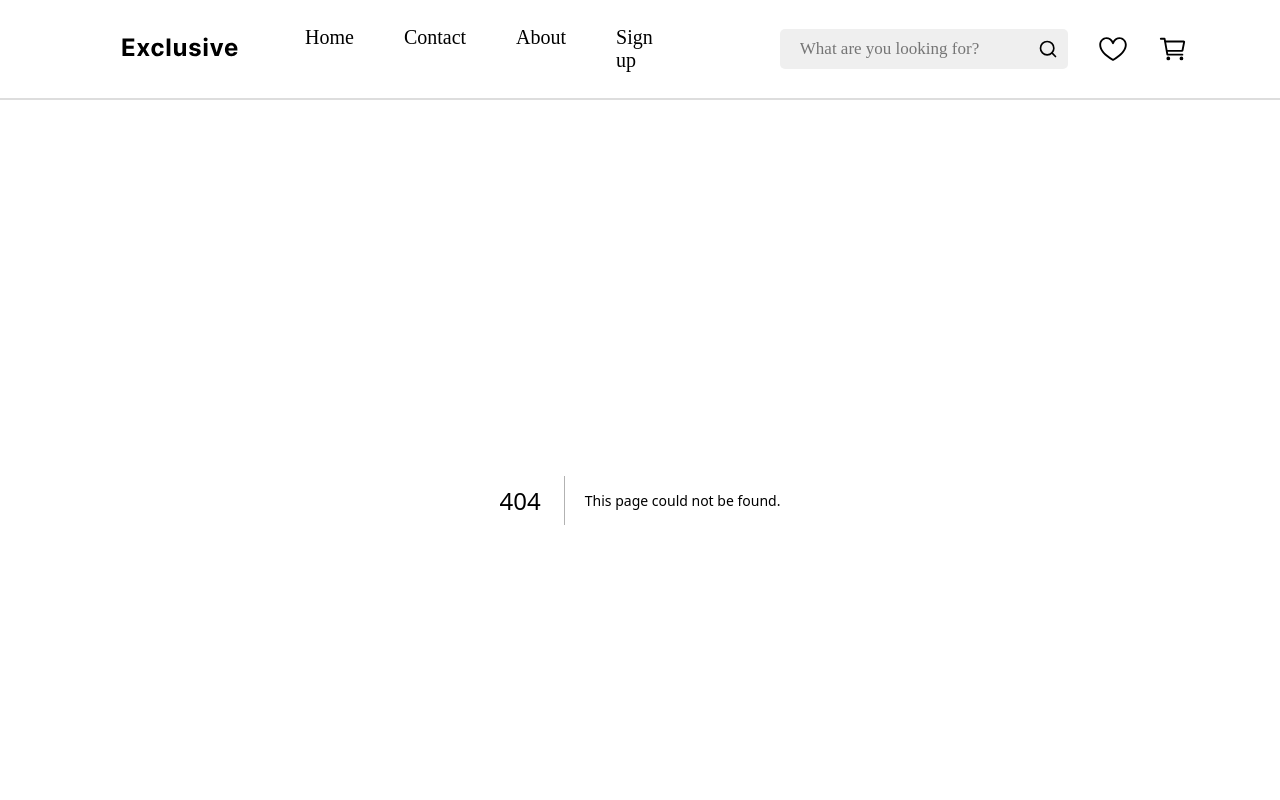
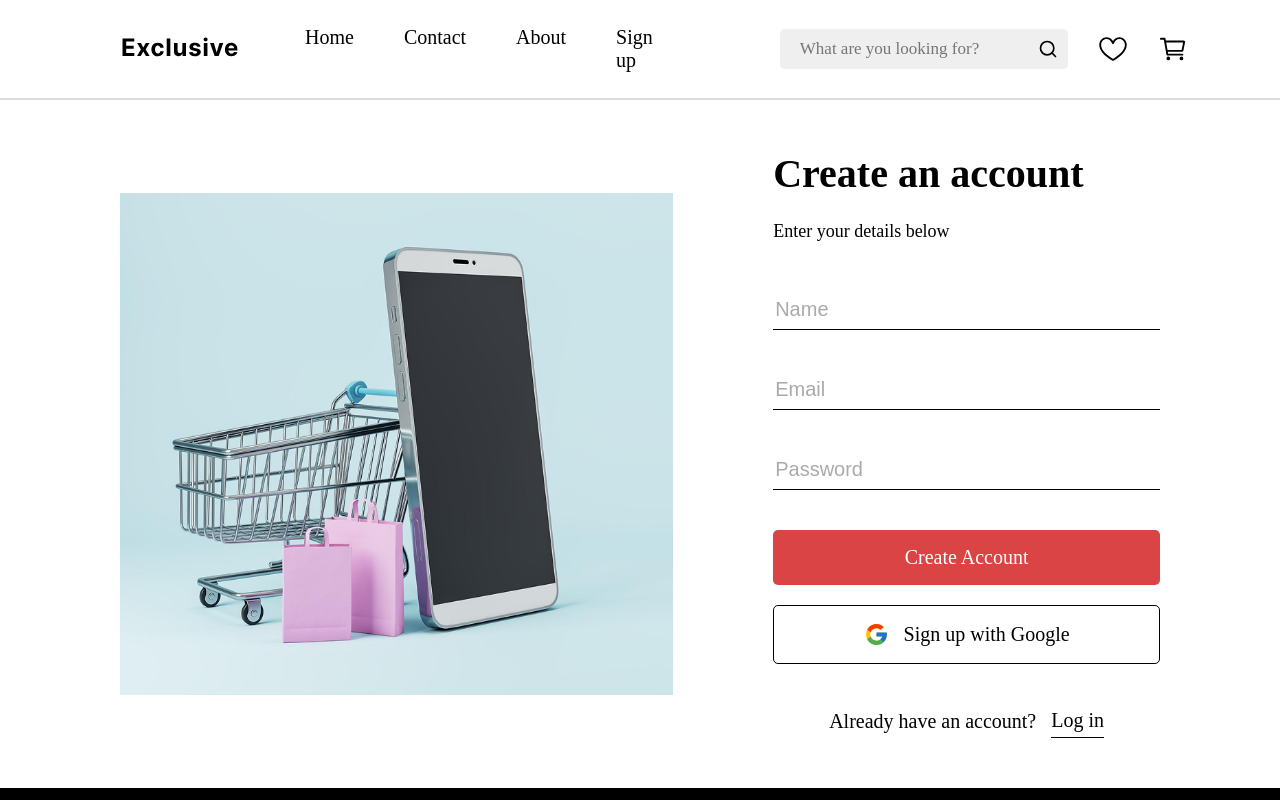
Before and after one commit to puzika/e-commerce-next, a Next.js app: page /sign-up in a window 1280 px wide. Before the commit this address had no page. Shown: the top 800 px of the page. Built offline with nearby package versions, Linux system fonts and the light colour scheme.

Commit message:
added sign-up page

```diff
--- /dev/null
+++ b/src/app/(authentication)/authentication.module.scss
@@ -0,0 +1,13 @@
+.authentication {
+  display: flex;
+  justify-content: space-between;
+  align-items: center;
+  gap: 10rem;
+  padding: 5rem 0;
+}
+
+.authenticationImage {
+  position: relative;
+  width: 55%;
+  aspect-ratio: 353 / 320;
+}
--- /dev/null
+++ b/src/app/(authentication)/layout.tsx
@@ -0,0 +1,24 @@
+import type { ReactNode } from "react"
+import Image from "next/image"
+import AuthImage from 'public/authentication.png'
+import styles from './authentication.module.scss'
+
+type AuthenticationLayoutProps = {
+  children?: ReactNode,
+}
+
+export default function AuthenticationLayout({ children }: AuthenticationLayoutProps) {
+  return (
+    <div className={styles.authentication}>
+      <div className={styles.authenticationImage}>
+        <Image
+          src={AuthImage}
+          alt={"Authentication side image"}
+          fill
+          sizes="calc(50vw - 120px)"
+        />
+      </div>
+      { children }
+    </div>
+  )
+}
--- /dev/null
+++ b/src/app/(authentication)/sign-up/page.module.scss
@@ -0,0 +1,25 @@
+@use "@/colors";
+
+.btns {
+  display: flex;
+  flex-direction: column;
+  gap: 2rem;
+}
+
+.alternatives {
+  display: flex;
+  gap: 1.5rem;
+  justify-content: center;
+  align-items: center;
+}
+
+.alternative {
+  padding: .5rem 0;
+  border-bottom: .1rem solid colors.$clr-secondary;
+  transition: color .2s;
+
+  &:hover {
+    color: colors.$clr-primary;
+    border-bottom-color: colors.$clr-primary;
+  }
+}
--- /dev/null
+++ b/src/app/(authentication)/sign-up/page.tsx
@@ -0,0 +1,26 @@
+import AuthForm from "@/components/auth-form/auth-form.component";
+import Button from "@/components/button/button.component";
+import GoogleBtn from "@/components/google-btn/google-btn.component";
+import Link from "next/link";
+import styles from './page.module.scss';
+
+export default function SignUp() {
+  return (
+    <AuthForm
+      title="Create an account"
+      subheading="Enter your details below"
+    >
+      <input type="text" name="name" placeholder="Name" />
+      <input type="email" name="email" placeholder="Email" />
+      <input type="password" name="password" placeholder="Password" />
+      <div className={styles.btns}>
+        <Button>Create account</Button>
+        <GoogleBtn title="Sign up with Google" />
+      </div>
+      <div className={styles.alternatives}>
+        <p>Already have an account?</p>
+        <Link className={styles.alternative} href="#">Log in</Link>
+      </div>
+    </AuthForm>
+  )
+}
--- /dev/null
+++ b/src/components/auth-form/auth-form.component.tsx
@@ -0,0 +1,20 @@
+import type { ReactNode } from 'react';
+import styles from './auth-form.module.scss';
+
+type AuthFormProps = {
+  title: string,
+  subheading?: string,
+  children?: ReactNode,
+}
+
+export default function AuthForm({ title, subheading, children }: AuthFormProps) {
+  return (
+    <form className={styles.form}>
+      <div className={styles.header}>
+        <h1 className={styles.title}>{ title }</h1>
+        <p className={styles.subheading}>{ subheading }</p>
+      </div>
+      { children }
+    </form>
+  )
+}
--- /dev/null
+++ b/src/components/auth-form/auth-form.module.scss
@@ -0,0 +1,34 @@
+@use "@/colors";
+
+.form {
+  width: 40rem;
+  display: flex;
+  flex-direction: column;
+  gap: 4rem;
+
+  & > input {
+    font-size: inherit;
+    color: inherit;
+    padding: .8rem .2rem;
+    border: none;
+    border-bottom: .1rem solid colors.$clr-secondary;
+    outline: none;
+
+    &::placeholder {
+      color: #aaa;
+    }
+  }
+}
+
+.header {
+  margin-bottom: .8rem;
+}
+
+.title {
+  font-size: 4rem;
+  margin-bottom: 2.4rem;
+}
+
+.subheading {
+  font-size: 1.8rem;
+}
--- a/src/components/button/button.component.tsx
+++ b/src/components/button/button.component.tsx
@@ -2,7 +2,7 @@ import type { ReactNode } from 'react';
 import styles from './button.module.scss';
 
 type ButtonProps = {
-  children: ReactNode,
+  children?: ReactNode,
   handler?: () => void,
 }
 
--- a/src/components/footer/footer.component.tsx
+++ b/src/components/footer/footer.component.tsx
@@ -17,10 +17,10 @@ export default function Footer() {
       </Link>
       <nav>
         <ul className={styles.list}>
-          <li><CustomLink href="#" title={"Home"} /></li>
+          <li><CustomLink href="/" title={"Home"} /></li>
           <li><CustomLink href="#" title={"Contact"} /></li>
           <li><CustomLink href="#" title={"About"} /></li>
-          <li><CustomLink href="#" title={"Sign up"} /></li>
+          <li><CustomLink href="sign-up" title={"Sign up"} /></li>
           <li><CustomLink href="#" title={"Categories"} /></li>
         </ul>
       </nav>
--- /dev/null
+++ b/src/components/google-btn/google-btn.component.tsx
@@ -0,0 +1,20 @@
+'use client';
+
+import { IconContext } from 'react-icons';
+import { FcGoogle } from 'react-icons/fc';
+import styles from './google-btn.module.scss';
+
+type GoogleBtnProps = {
+  title: string,
+}
+
+export default function GoogleBtn({ title }: GoogleBtnProps) {
+  return (
+    <button className={styles.googleBtn}>
+      <IconContext.Provider value={{ size: '2.5rem' }}>
+        <FcGoogle />
+      </IconContext.Provider>
+      <span>{title}</span>
+    </button>
+  )
+}
--- /dev/null
+++ b/src/components/google-btn/google-btn.module.scss
@@ -0,0 +1,23 @@
+@use "@/colors";
+
+.googleBtn {
+  display: flex;
+  align-items: center;
+  justify-content: center;
+  gap: 1.5rem;
+  font-size: inherit;
+  font-family: inherit;
+  color: inherit;
+  background-color: transparent;
+  padding: 1.6rem 4.8rem;
+  border: .1rem solid colors.$clr-secondary;
+  border-radius: .5rem;
+  outline: none;
+  cursor: pointer;
+  transition: all .2s;
+
+  &:hover {
+    background-color: colors.$clr-secondary;
+    color: colors.$clr-base;
+  }
+}
--- a/src/components/navbar/navbar.component.tsx
+++ b/src/components/navbar/navbar.component.tsx
@@ -19,10 +19,10 @@ export default function Navbar() {
         />
       </Link>
       <ul className={styles.list}>
-        <li className={styles.item}><CustomLink title={'Home'} href="#" /></li>
+        <li className={styles.item}><CustomLink title={'Home'} href="/" /></li>
         <li className={styles.item}><CustomLink title={'Contact'} href="#" /></li>
         <li className={styles.item}><CustomLink title={'About'} href="#" /></li>
-        <li className={styles.item}><CustomLink title={'Sign up'} href="#" /></li>
+        <li className={styles.item}><CustomLink title={'Sign up'} href="sign-up" /></li>
       </ul>
       <div className={styles.right}>
         <Search name="search-products" placeholder='What are you looking for?' />
```
Also changed, not shown: public/authentication.png (added).
